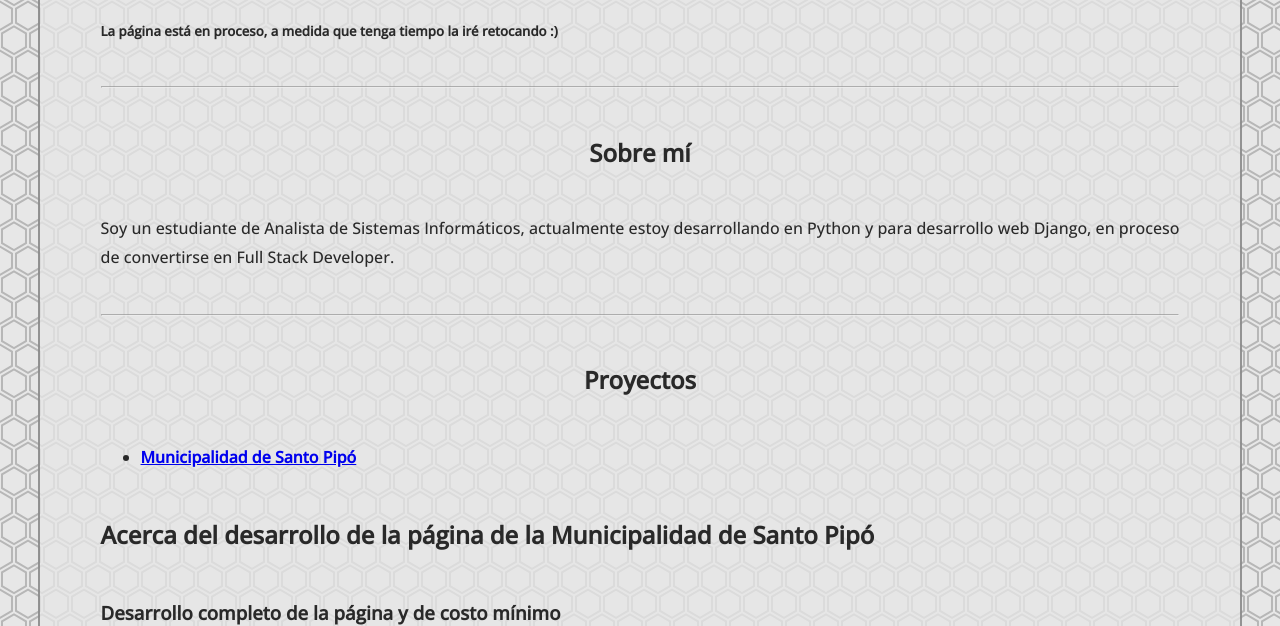
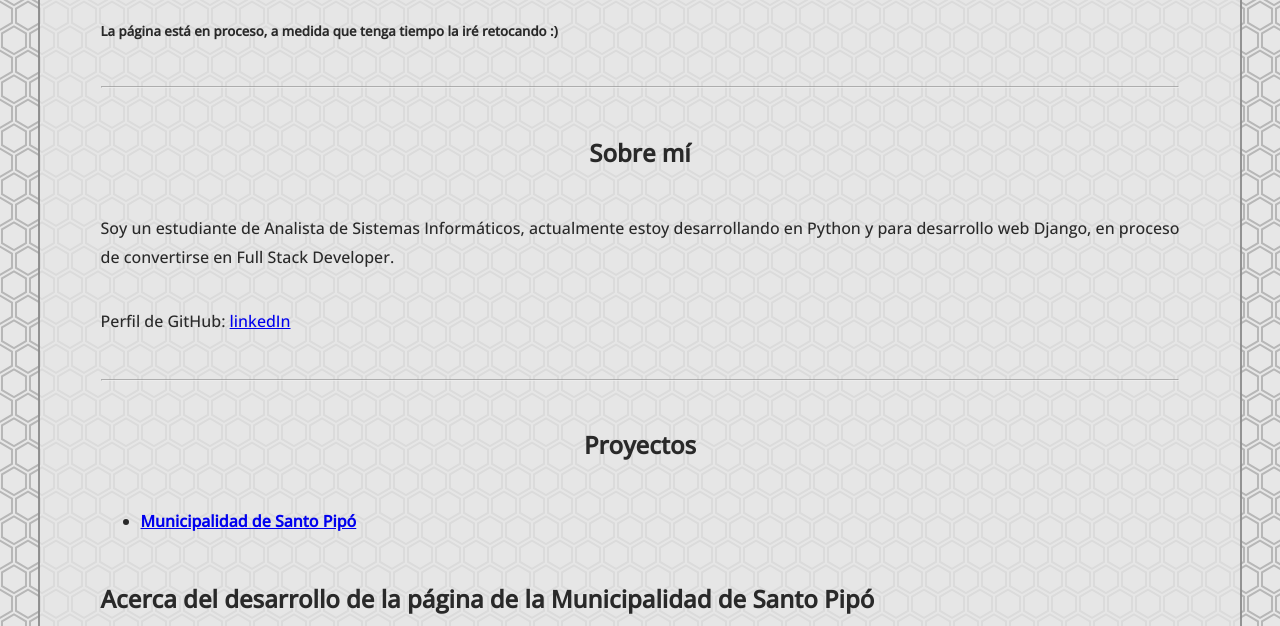
Before and after one commit to vamphi/vamphi.github.io, a plain HTML site: page index.html in a window 1280 px wide. Shown: the part 474-1100 px from the top of the page. Drawn offline with nearby package versions, Linux system fonts and the light colour scheme.

Commit message:
Add githhub profile

```diff
--- a/index.html
+++ b/index.html
@@ -28,6 +28,7 @@
         <h2 class="title">Sobre mí</h2>
         <p>Soy un estudiante de Analista de Sistemas Informáticos, actualmente estoy desarrollando en Python y para
             desarrollo web Django, en proceso de convertirse en Full Stack Developer.</p>
+        <p>Perfil de GitHub: <a href="https://github.com/vamphi">linkedIn</a></p>
         <hr>
 
         <h2 class="title">Proyectos</h2>
```
